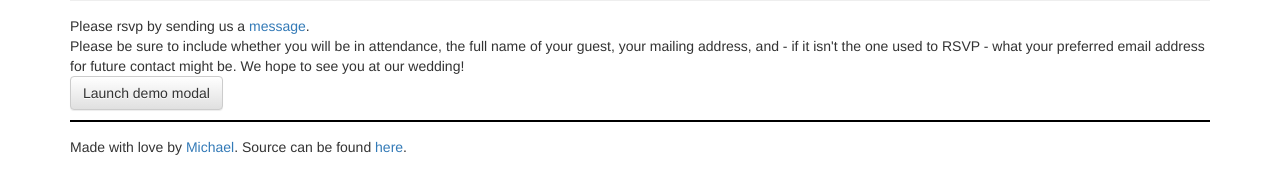
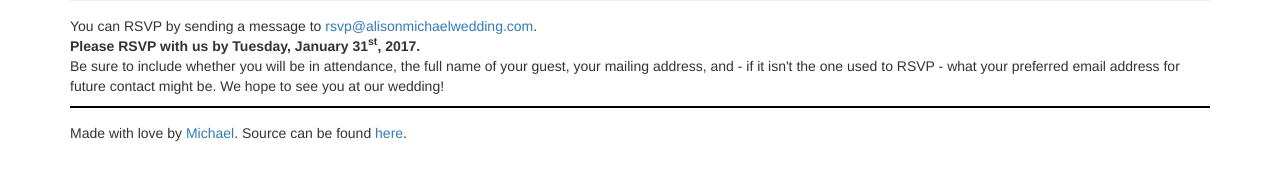
Before and after one commit to kartoffeln777/happilyevereldridge2018, a PHP site: page / in a window 1280 px wide. Shown: the part 3145-3317 px from the top of the page. After the commit the page ends 3286 px from the top, so only its background shows below. Run offline with PHP 8.4, Linux system fonts and the light colour scheme; some libraries are stand-ins or nearby versions.

Commit message:
made rsvp address visible and tidied comments

```diff
--- a/src/index.php
+++ b/src/index.php
@@ -49,7 +49,7 @@ $config = parse_ini_file("config.ini");
               </ul>
             </li>
             <li><a href="#RSVP">RSVP</a></li>
-          </ul>
+	  </ul>
 <!--
           <ul class="nav navbar-nav navbar-right">
             <li class="btn-default"><a href="#about">About</a></li>
@@ -174,14 +174,19 @@ $config = parse_ini_file("config.ini");
       </div>
 
       <div class="inner">
-        Please rsvp by sending us a <a href="mailto:rsvp@alisonmichaelwedding.com">message</a>.<br>
-        Please be sure to include whether you will be in attendance, the full name of your guest, your mailing address, and - if it isn't the one used to RSVP - what your preferred email address for future contact might be. We hope to see you at our wedding!
+	You can RSVP by sending a message to <a href="mailto:rsvp@alisonmichaelwedding.com">rsvp@alisonmichaelwedding.com</a>.
+        <br>
+	<b>Please RSVP with us by Tuesday, January 31<sup>st</sup>, 2017.</b>
+        <br>
+	Be sure to include whether you will be in attendance, the full name of your guest, your mailing address, and - if it isn't the one used to RSVP - what your preferred email address for future contact might be. We hope to see you at our wedding!
       <div>
 
-<!-- Button trigger modal -->
+      <!-- Button trigger modal -->
+<!--
       <button type="button" class="btn btn-default" data-toggle="modal" data-target="#rsvpModal">
         Launch demo modal
       </button>
+-->
 
       <div class="modal multi-step fade" id="rsvpModal" tabindex="-1" aria-labelledby="rsvpModalLabel" role="dialog">
         <div class="modal-dialog" role="document">
```
